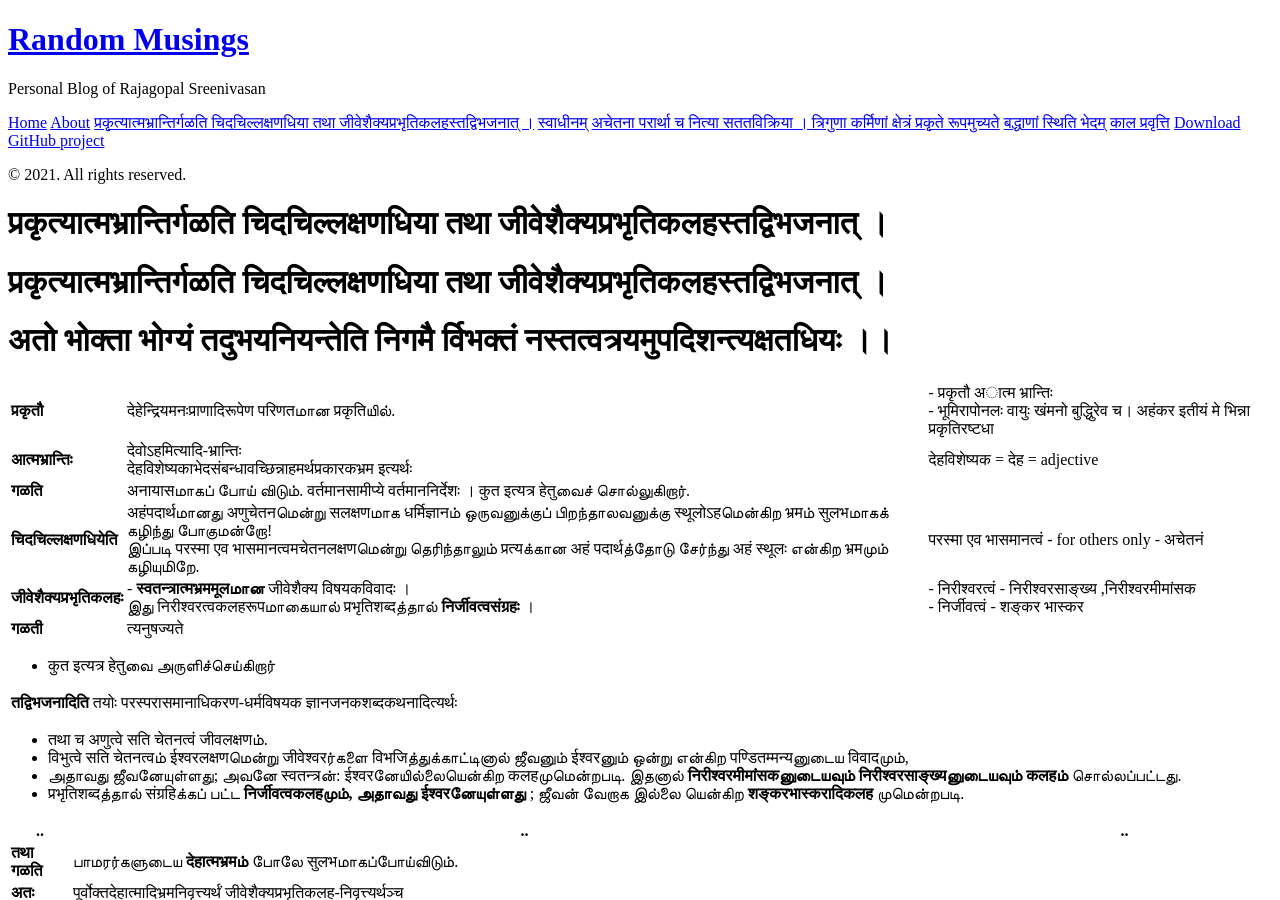
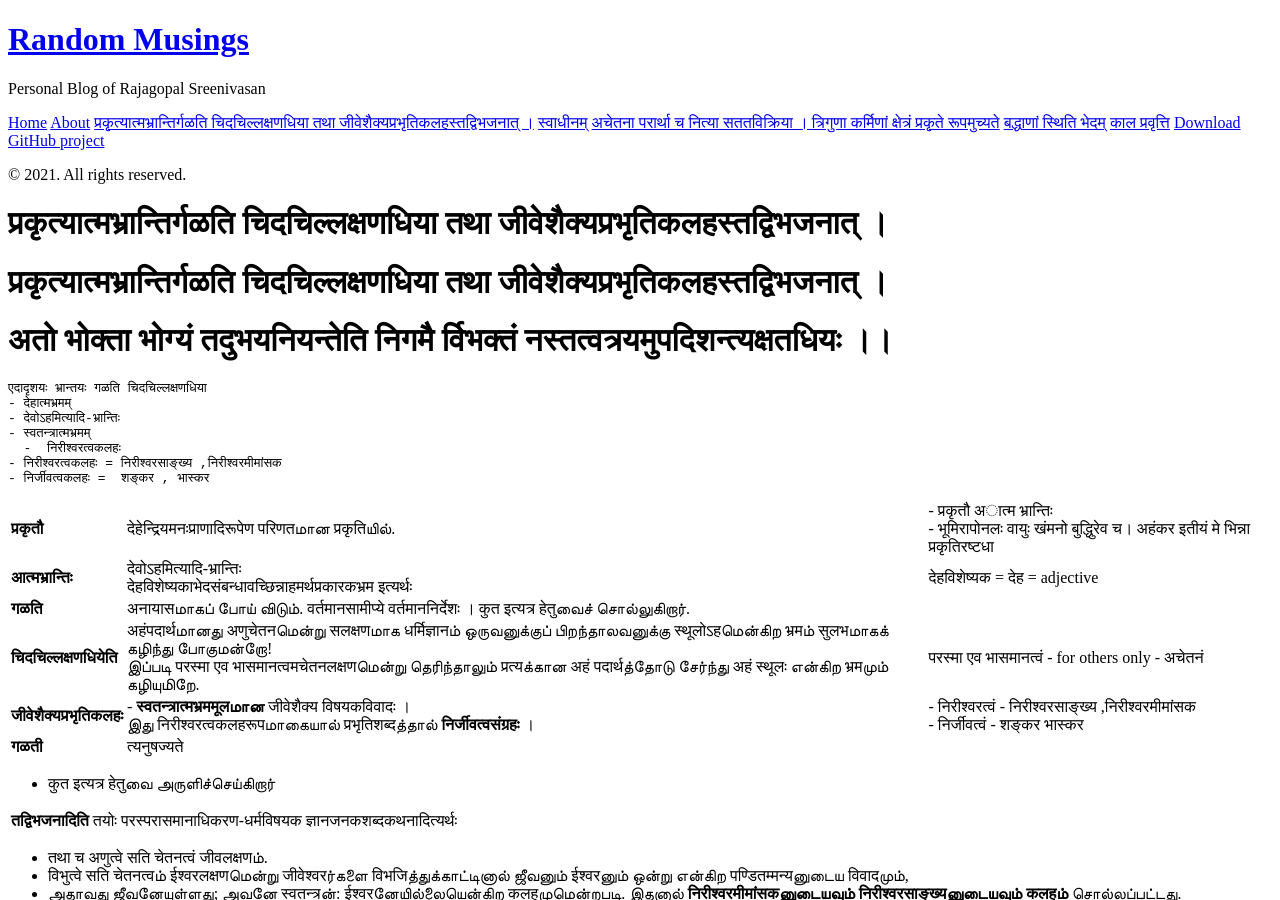
Before and after one commit to rajsreen/rajsreen_old.github.io, a Jekyll site: the page built from SRTS/3_TVTRAYAM/intro.md, in a window 1280 px wide and 900 px high. Built offline with Jekyll 4.4.1, drawn with Linux system fonts in a browser that asks for light colours; our own code applies the rules of GitHub Pages for plain Markdown files.

Commit message:
Update intro.md

````diff
--- a/SRTS/3_TVTRAYAM/intro.md
+++ b/SRTS/3_TVTRAYAM/intro.md
@@ -2,6 +2,15 @@
 # प्रकृत्यात्मभ्रान्तिर्गळति चिदचिल्लक्षणधिया तथा जीवेशैक्यप्रभृतिकलहस्तद्विभजनात् ।
 # अतो भोक्ता भोग्यं तदुभयनियन्तेति निगमै र्विभक्तं नस्तत्वत्रयमुपदिशन्त्यक्षतधियः ।।
 
+```
+एदादृशयः भ्रान्तयः गळति चिदचिल्लक्षणधिया
+- देहात्मभ्रमम्
+- देवोऽहमित्यादि-भ्रान्तिः
+- स्वतन्त्रात्मभ्रमम्
+  -  निरीश्वरत्वकलहः
+- निरीश्वरत्वकलहः = निरीश्वरसाङ्ख्य ,निरीश्वरमीमांसक
+- निर्जीवत्वकलहः =  शङ्कर , भास्कर
+```
 
 | ----------- | ----------- | -- |
 | ----------- | ----------- | -- |
````
